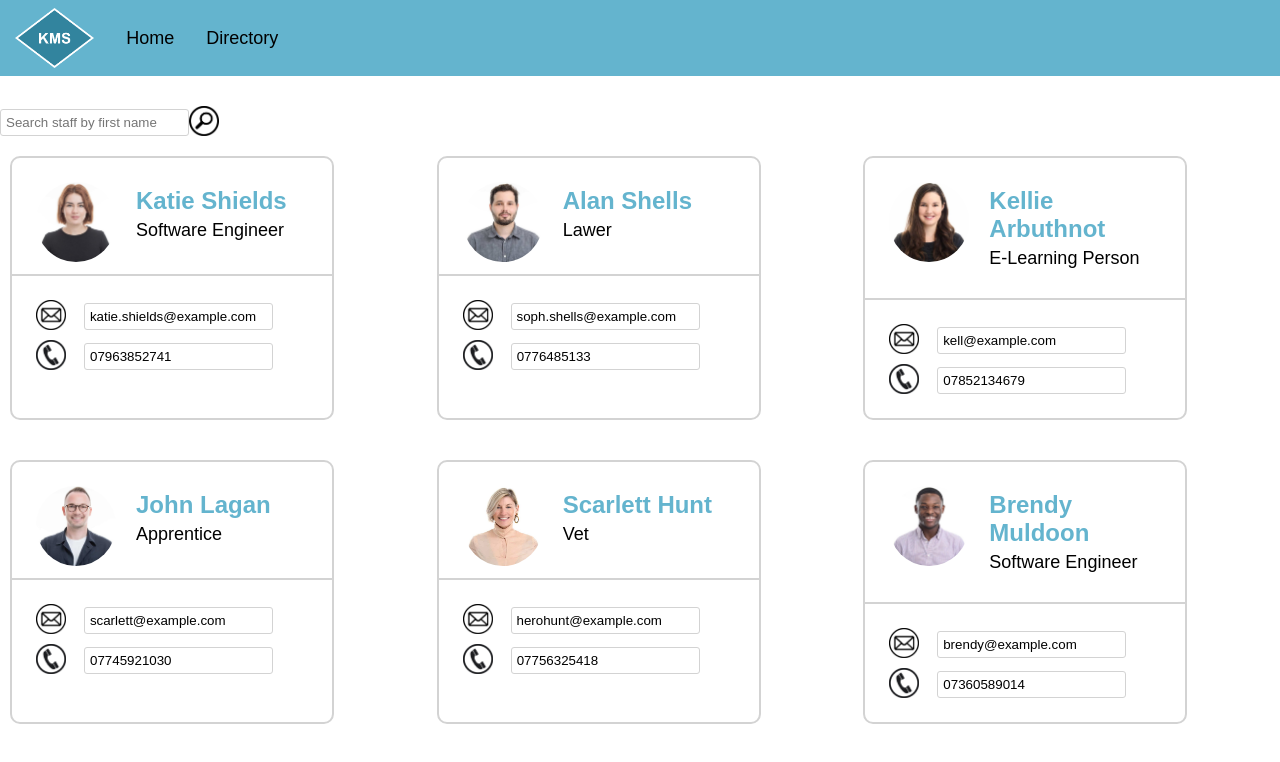
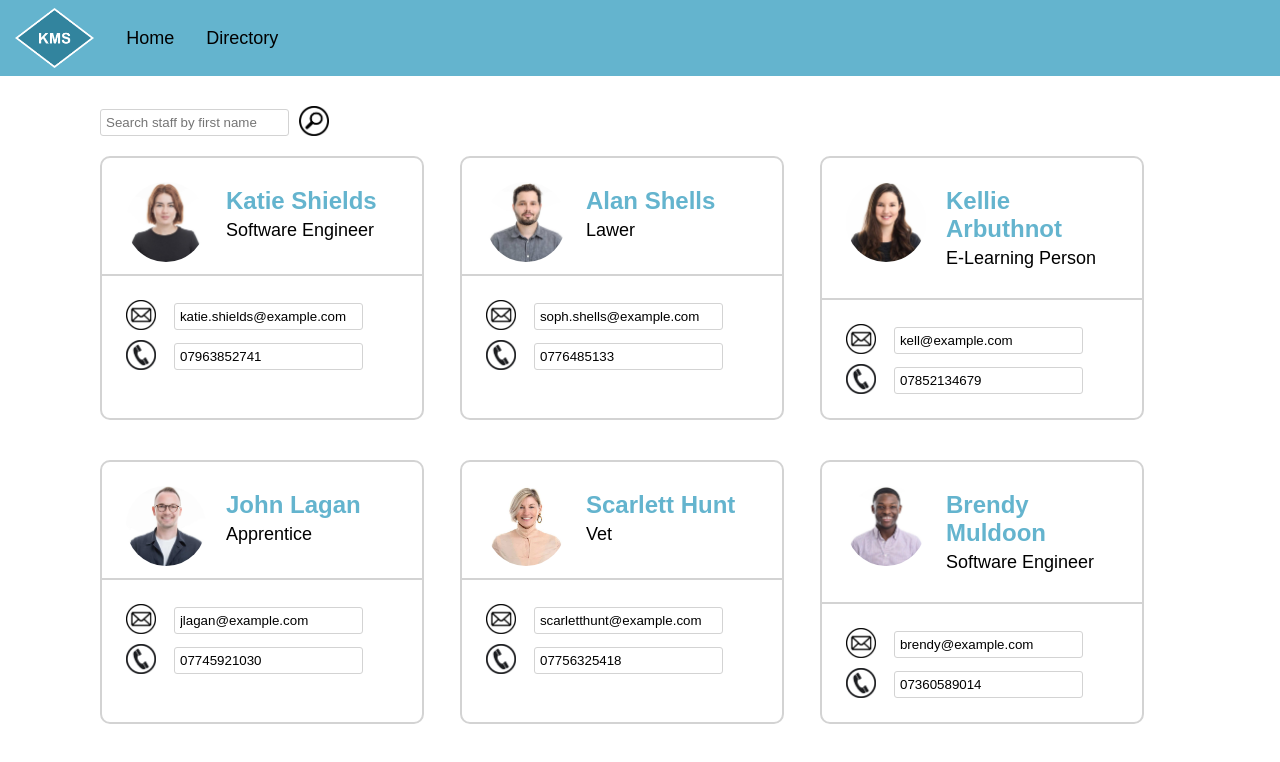
Before and after one commit to s031415j/skills-auditor-front, a React (Create React App) app: page /directory in a window 1280 px wide. Shown: the top 762 px of the page. Built offline with nearby package versions, Linux system fonts and the light colour scheme.

Commit message:
Changed layout of StaffCards

```diff
--- a/src/Staff/staffRecords.json
+++ b/src/Staff/staffRecords.json
@@ -42,7 +42,7 @@
     "id": "0004",
     "firstname": "John",
     "surname": "Lagan",
-    "email": "scarlett@example.com",
+    "email": "jlagan@example.com",
     "phoneNumber": "07745921030",
     "password": "password",
     "jobRole": "Apprentice",
@@ -55,7 +55,7 @@
     "id": "0005",
     "firstname": "Scarlett",
     "surname": "Hunt",
-    "email": "herohunt@example.com",
+    "email": "scarletthunt@example.com",
     "phoneNumber": "07756325418",
     "password": "password",
     "jobRole": "Vet",
--- a/src/components/StaffCard/StaffCard.css
+++ b/src/components/StaffCard/StaffCard.css
@@ -28,7 +28,7 @@ input{
 }
 .staff-card{
     width: 320px;
-    margin: 20px 10px;
+    margin-bottom: 40px;
     border: 2px solid #D3D3D3;
     border-radius: 10px;
     align-items: center;
--- a/src/pages/Staff/StaffPage.css
+++ b/src/pages/Staff/StaffPage.css
@@ -2,5 +2,16 @@
     width:100%;
     display: grid;
     grid-template-columns: repeat(3, 1fr);
+}
 
+.staffPage{
+    margin: 0 100px;
 }
+
+.search{
+    margin-bottom: 20px;
+}
+
+#searchBar{
+    margin-right: 10px;
+}
--- a/src/pages/Staff/StaffPage.js
+++ b/src/pages/Staff/StaffPage.js
@@ -28,13 +28,13 @@ const StaffPage = () => {
     return (
         <div className="staffPage">
             <div className="search">
-                <input
+                <input id="searchBar"
                 value={searchedStaff}
                 onChange={(e) => setSearchedStaff(e.target.value)}
                 placeholder="Search staff by first name"
                 />
                 <img
-                className="icon" src={`/images/search-icon.png`} alt="email-icon" onClick={() => searchStaff(searchedStaff)}
+                className="search-icon icon" src={`/images/search-icon.png`} alt="email-icon" onClick={() => searchStaff(searchedStaff)}
                 />
             </div>
 
```
